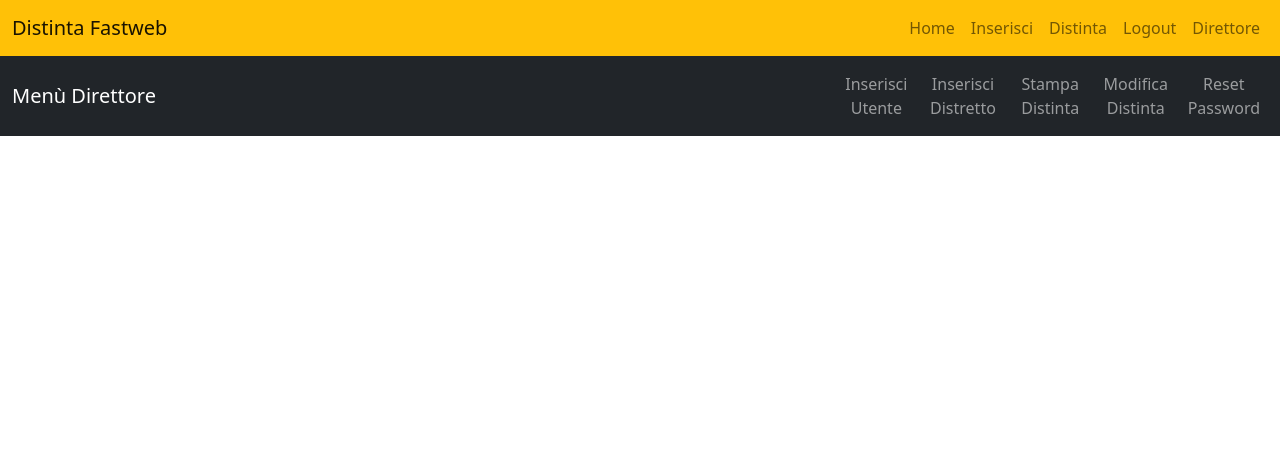
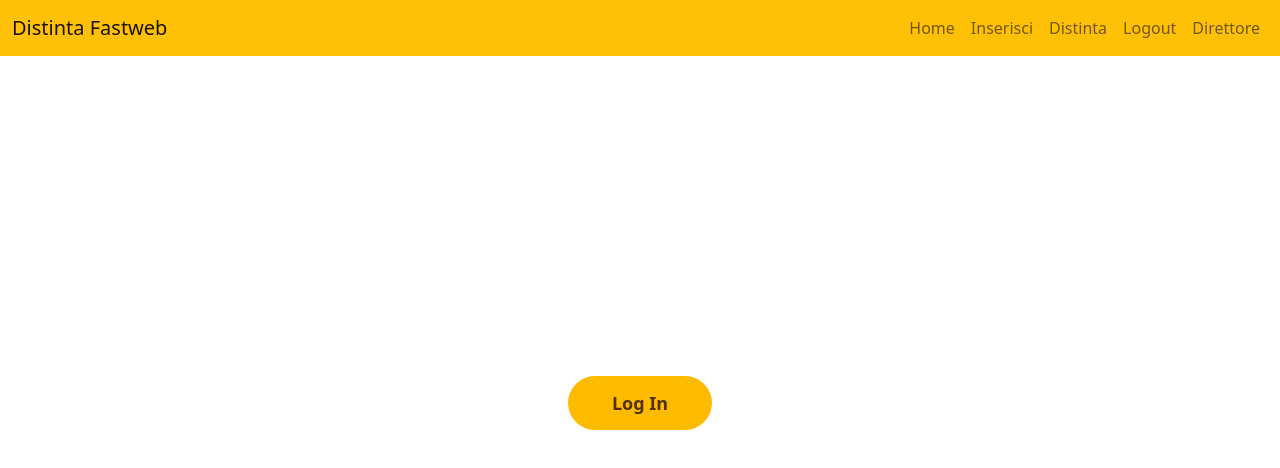
Before and after one commit to fbdigitalretouch/Distinta, a React (Create React App) app in the folder distinta-fastweb/: page /direttore in a window 1280 px wide. Shown: the top 468 px of the page. Built offline with nearby package versions, Linux system fonts and the light colour scheme.

Commit message:
added oauth0

```diff
--- a/distinta-fastweb/package.json
+++ b/distinta-fastweb/package.json
@@ -3,6 +3,7 @@
   "version": "0.1.0",
   "private": true,
   "dependencies": {
+    "@auth0/auth0-react": "^1.10.2",
     "@testing-library/jest-dom": "^5.16.4",
     "@testing-library/react": "^13.3.0",
     "@testing-library/user-event": "^13.5.0",
--- a/distinta-fastweb/src/App.css
+++ b/distinta-fastweb/src/App.css
@@ -10,3 +10,19 @@
   margin: auto;
   margin-top: 3vh;
 }
+
+.loginButton{
+  color: #523100;
+  background-color: #ffbb00;
+  border-radius: 50px;
+  border-color: transparent;
+  display: flex;
+  justify-content: center;
+  align-items: center;
+  height: 3em;
+  width: 8em;
+  font-size: large;
+  font-weight: 600;
+  margin:auto;
+  margin-top: 40vh ;
+}
--- a/distinta-fastweb/src/App.js
+++ b/distinta-fastweb/src/App.js
@@ -10,27 +10,37 @@
 import Logout from "./components/Logout"
 import Direttore from "./components/Direttore"
 import Login from "./components/login-module"
+import { useAuth0 } from "@auth0/auth0-react";
 
-const logged = true;
+
 
 
 // Devo sistemare il login in modo da poter renderizzare condizionalmente i reindirizzamenti solo nel caso in cui
 // l'utente sia loggato.
 
 function App() {
+
+
+  const { loginWithRedirect,isAuthenticated,user } = useAuth0();
+
+
   return (
+
     <div className="App">
+
+
+
         <Router>
             <Navigationbar/>
-            {logged ?
+
+            {isAuthenticated ?
             <Routes>
 
             <Route exact path="/report" element={<DistintaList/>} />
             <Route path="/inserisci" element={<Inserisci/>} />
-            <Route path="/logout" element={<Logout/>} />
             <Route path="/direttore" element={<Direttore/>} />
             <Route path="/login" element={<Login/>} />
-            </Routes> : <Login/>}
+            </Routes> : <button className='loginButton' onClick={() => loginWithRedirect()}>Log In</button>}
         </Router>
 
     </div>
--- a/distinta-fastweb/src/components/Direttore.jsx
+++ b/distinta-fastweb/src/components/Direttore.jsx
@@ -18,11 +18,9 @@
                    <Navbar.Collapse id="navbarScroll">
                <Container>
                     <Nav >
-                    <Nav.Item> <NavLink  eventKey="1" as={Link} to="/nuovoUtente">Inserisci Utente</NavLink></Nav.Item>
-                      <Nav.Item> <NavLink  eventKey="2" as={Link} to="/nuovoDistretto">Inserisci Distretto</NavLink></Nav.Item>
                       <Nav.Item> <NavLink  eventKey="3" as={Link} to="/stampaDistinta">Stampa Distinta</NavLink></Nav.Item>
                       <Nav.Item> <NavLink  eventKey="4" as={Link} to="/modificaDistinta">Modifica Distinta</NavLink></Nav.Item>
-                      <Nav.Item> <NavLink  eventKey="5" as={Link} to="/pwdReset">Reset Password</NavLink></Nav.Item>
+                      <Nav.Item> <NavLink  eventKey="2" as={Link} to="/nuovoDistretto">Inserisci Distretto</NavLink></Nav.Item>
                     </Nav>
                </Container>
                </Navbar.Collapse>
--- a/distinta-fastweb/src/components/Logout.jsx
+++ b/distinta-fastweb/src/components/Logout.jsx
@@ -1,12 +1,19 @@
 import React from "react";
+import { useAuth0 } from "@auth0/auth0-react";
+
+const Profile = () => {
+  const { user, isAuthenticated, isLoading } = useAuth0();
 
 
-function Logout(){
     return(
-        <h1>Arrivederci!</h1>
+    isAuthenticated && (
+      <div>
+        <img src={user.picture} alt={user.name} />
+        <h2>{user.name}</h2>
+        <p>{user.email}</p>
+      </div>
+    )
+  );
+};
 
-    )
-
-}
-
-export default Logout;
+export default Profile;
--- a/distinta-fastweb/src/components/navbar.jsx
+++ b/distinta-fastweb/src/components/navbar.jsx
@@ -1,11 +1,16 @@
 import { Nav, Navbar, NavLink,Container } from "react-bootstrap";
 import { Link } from "react-router-dom";
+import { useAuth0 } from "@auth0/auth0-react";
 
 const Navigationbar = () => {
+
+
+    const { logout } = useAuth0();
+
     return (
         <Navbar collapseOnSelect expand="sm" bg="warning" variant="light" >
                <Container>
-                   <Navbar.Brand href="#home">Distinta Fastweb</Navbar.Brand>
+                   <Navbar.Brand href="/home">Distinta Fastweb</Navbar.Brand>
                    <Navbar.Toggle aria-controls="navbarScroll" data-bs-toggle="collapse" data-bs-target="#navbarScroll" />
                </Container>
                    <Navbar.Collapse id="navbarScroll">
@@ -14,7 +19,7 @@
                       <Nav.Item> <NavLink  eventKey="1" as={Link} to="/">Home</NavLink>                   </Nav.Item>
                       <Nav.Item> <NavLink  eventKey="2" as={Link} to="/inserisci">Inserisci</NavLink>     </Nav.Item>
                       <Nav.Item> <NavLink  eventKey="3" as={Link} to="/report">Distinta</NavLink>       </Nav.Item>
-                      <Nav.Item> <NavLink  eventKey="4" as={Link} to="/logout">Logout</NavLink>           </Nav.Item>
+                      <Nav.Item> <NavLink  eventKey="4" onClick={() => logout({ returnTo: window.location.origin })}>Logout</NavLink>           </Nav.Item>
                       <Nav.Item> <NavLink  eventKey="5" as={Link} to="/direttore">Direttore</NavLink>     </Nav.Item>
                     </Nav>
                </Container>
@@ -24,5 +29,3 @@
 }
 
 export default Navigationbar;
-
-// https://codesandbox.io/s/react-bootstrap-navbar-0c6ko?file=/src/App.js
--- a/distinta-fastweb/src/index.js
+++ b/distinta-fastweb/src/index.js
@@ -2,16 +2,18 @@
 import ReactDOM from 'react-dom/client';
 import './index.css';
 import App from './App';
-import reportWebVitals from './reportWebVitals';
+import { Auth0Provider } from "@auth0/auth0-react";
+
 
 const root = ReactDOM.createRoot(document.getElementById('root'));
 root.render(
   <React.StrictMode>
+  <Auth0Provider
+    domain="fb-digitalretouch.eu.auth0.com"
+    clientId="k7hN51f6iKILJleL6iAglYcsk67BZJnr"
+    redirectUri={window.location.origin}
+  >
     <App />
+    </Auth0Provider>
   </React.StrictMode>
 );
-
-// If you want to start measuring performance in your app, pass a function
-// to log results (for example: reportWebVitals(console.log))
-// or send to an analytics endpoint. Learn more: https://bit.ly/CRA-vitals
-reportWebVitals();
```
Also changed, not shown: 2 other files (tests, documents, lock files or other folders).
